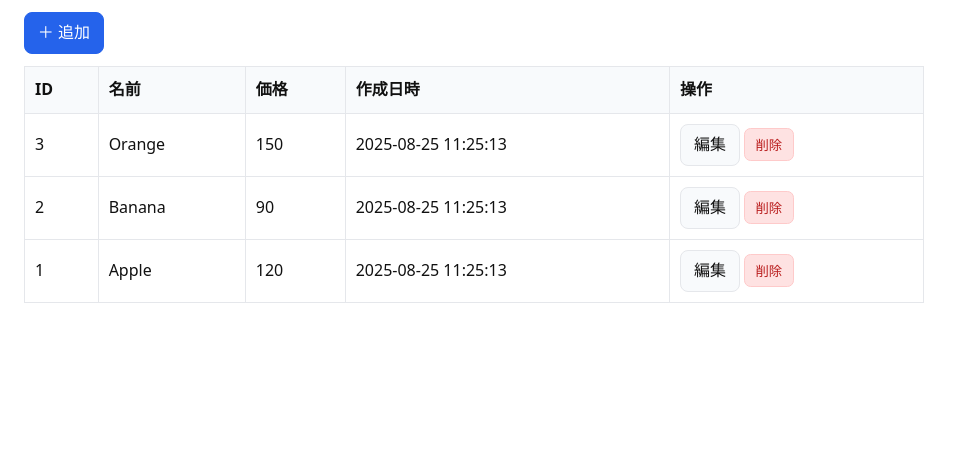
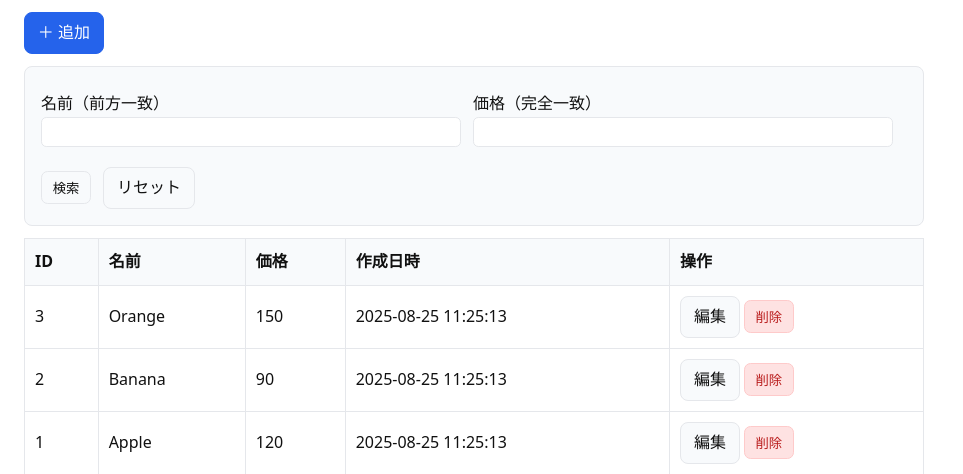
Before and after one commit to kageyama-aoi/Web---, a PHP site: page /index.php in a window 1280 px wide. Shown: the part 71-545 px from the top of the page, without its empty margins (0-963 px from the left). Run offline with PHP 8.4, Linux system fonts and the light colour scheme; data comes from the database, SQL or seed files in the repository.

Commit message:
検索機能追加

```diff
--- a/my-local-stack/public/index.php
+++ b/my-local-stack/public/index.php
@@ -86,10 +86,52 @@ if ($action === 'store' && $_SERVER['REQUEST_METHOD'] === 'POST') {
         <div class="actions"><button type="submit">更新する</button> <a class="btn" href="./">戻る</a></div>
       </form>';
   } else {
-    $stmt = $pdo->query('SELECT id, name, price, created_at FROM items ORDER BY id DESC'); $rows = $stmt->fetchAll();
-    $content .= '<div class="toolbar"><a class="btn primary" href="?action=create">＋ 追加</a></div>'
-      .($success ? '<div class="alert alert-ok">'.$success.'</div>':'' ).'
-      <table><thead><tr><th>ID</th><th>名前</th><th>価格</th><th>作成日時</th><th>操作</th></tr></thead><tbody>';
+    // 検索条件の取得
+    $search_name = trim($_GET['name'] ?? '');
+    $search_price = trim($_GET['price'] ?? '');
+
+    // ベースのSQLとパラメータ
+    $sql = 'SELECT id, name, price, created_at FROM items';
+    $where = [];
+    $params = [];
+
+    // 条件の組み立て
+    if ($search_name !== '') {
+        $where[] = 'name LIKE :name';
+        $params[':name'] = $search_name . '%';
+    }
+    if ($search_price !== '' && ctype_digit($search_price)) {
+        $where[] = 'price = :price';
+        $params[':price'] = (int)$search_price;
+    }
+
+    if (!empty($where)) {
+        $sql .= ' WHERE ' . implode(' AND ', $where);
+    }
+    $sql .= ' ORDER BY id DESC';
+
+    $stmt = $pdo->prepare($sql);
+    $stmt->execute($params);
+    $rows = $stmt->fetchAll();
+
+    $content .= '<div class="toolbar"><a class="btn primary" href="?action=create">＋ 追加</a></div>';
+
+    // 検索フォーム
+    $content .= '
+      <form method="get" action="./" class="search-form">
+        <div class="field-group">
+          <div class="field"><label>名前（前方一致）</label><input type="text" name="name" value="'.h($search_name).'"></div>
+          <div class="field"><label>価格（完全一致）</label><input type="number" name="price" min="0" step="1" value="'.h($search_price).'"></div>
+        </div>
+        <div class="actions">
+          <button type="submit" class="btn">検索</button>
+          <a class="btn" href="./">リセット</a>
+        </div>
+      </form>
+    ';
+
+    $content .= ($success ? '<div class="alert alert-ok">'.$success.'</div>':'')
+      .'<table><thead><tr><th>ID</th><th>名前</th><th>価格</th><th>作成日時</th><th>操作</th></tr></thead><tbody>';
     foreach ($rows as $r) {
       $content .= '<tr><td>'.(int)$r['id'].'</td><td>'.h($r['name']).'</td><td>'.(int)$r['price'].'</td><td>'.h((string)$r['created_at']).'</td>
         <td class="ops"><a class="btn" href="?action=edit&id='.(int)$r['id'].'">編集</a>
@@ -110,6 +152,12 @@ if ($action === 'store' && $_SERVER['REQUEST_METHOD'] === 'POST') {
   .actions{margin-top:12px} .field{margin:8px 0;max-width:420px} input[type=text],input[type=number]{width:100%;padding:.5em;border:1px solid var(--line);border-radius:.4em}
   .alert{margin:10px 0;padding:.6em .8em;border-radius:.5em} .alert-ok{background:#e6ffed;border:1px solid #b7ebc6} .alert-error{background:#fee2e2;border:1px solid #fecaca}
   .ops form{display:inline} .meta{color:var(--muted);font-size:12px;margin-top:4px} .wrap{max-width:960px} header{display:flex;gap:8px;margin-bottom:10px;align-items:end}
-  header .meta{margin-left:auto;color:#666;font-size:12px}</style>
+  header .meta{margin-left:auto;color:#666;font-size:12px}
+  /* 検索フォーム用スタイル */
+  .search-form{background:#f8fafc;border:1px solid var(--line);padding:16px;border-radius:.5em;margin:12px 0;max-width:900px}
+  .search-form .field-group{display:flex;gap:12px;align-items:flex-end}
+  .search-form .field{flex:1}
+  .search-form .actions{margin-top:12px}
+  .search-form .actions .btn{margin-right:8px}</style>
   <div class="wrap"><header><h1>Items CRUD（PHP → MySQL）</h1><div class="meta">接続先：'.h("$host / $db / $user").'</div></header>'.$content.'</div>';
 }
```
